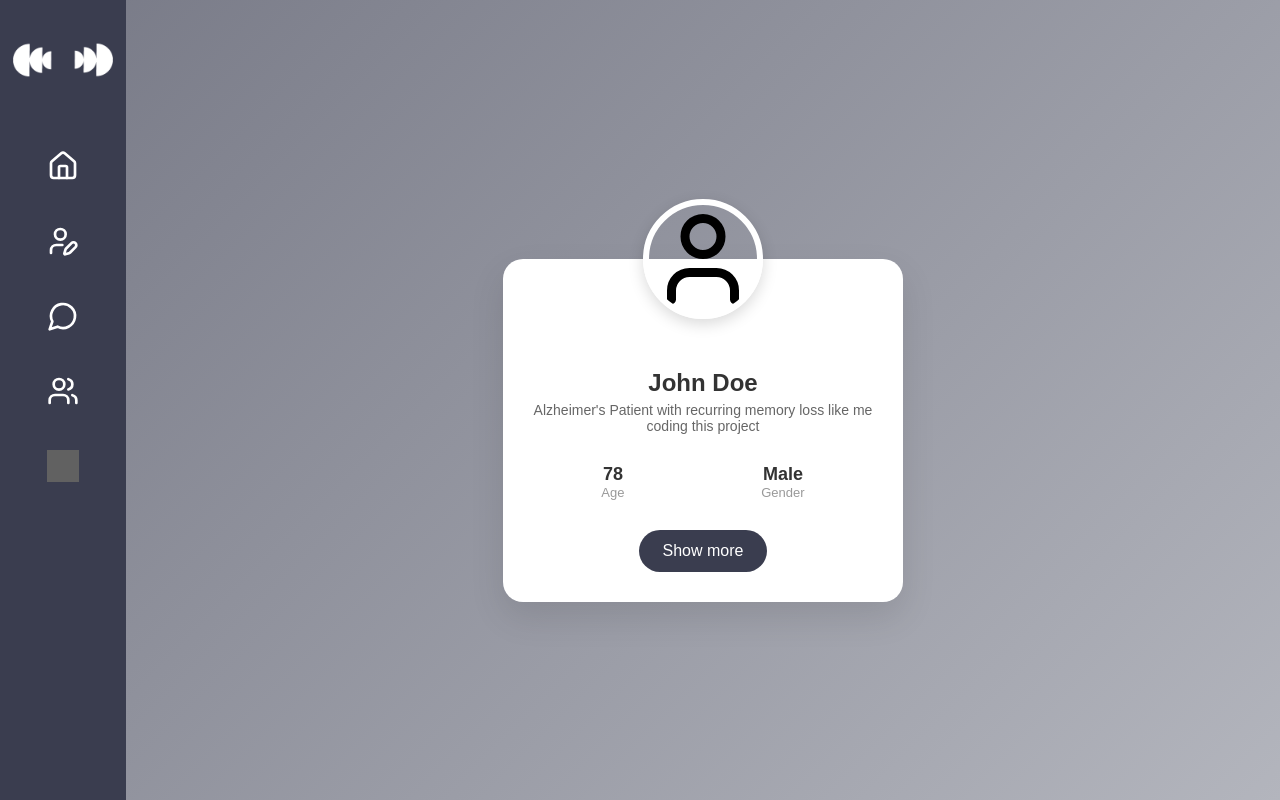
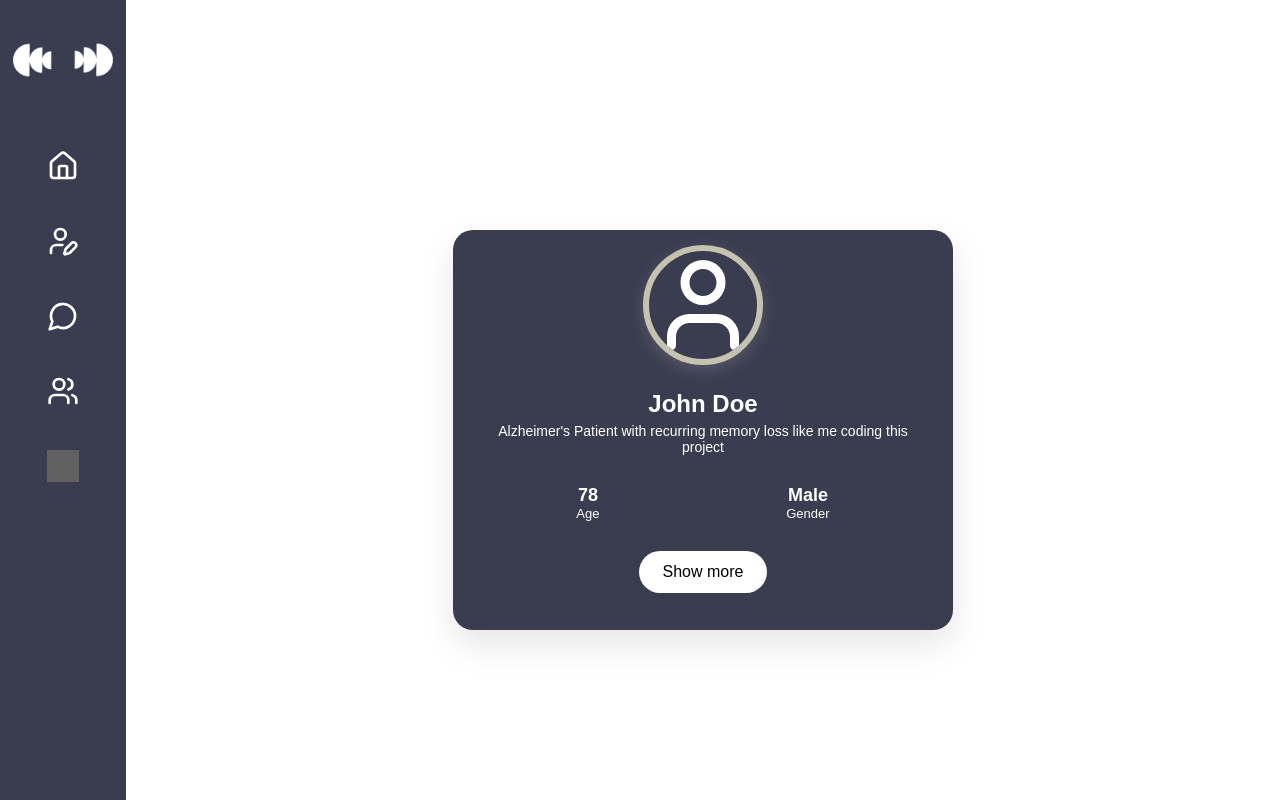
Before and after one commit to JoelSage90/StudentHack2025, a Flask app: page /profile_page in a window 1280 px wide. Run offline with Flask 3, Linux system fonts and the light colour scheme; grey boxes are pictures that could not be loaded.

Commit message:
i dont even know atp

```diff
--- a/static/styles/conversations.css
+++ b/static/styles/conversations.css
@@ -40,3 +40,7 @@ body {
   font-weight: 500;
   color: #444;
 }
+
+.voice-visualizer > * {
+  margin-bottom: 20px; /* or use 'gap' if it's a flex column */
+}
--- a/static/styles/profile_page.css
+++ b/static/styles/profile_page.css
@@ -6,16 +6,16 @@
 
 body {
   font-family: 'Arial', sans-serif;
-  background: linear-gradient(135deg, #777986, #B3B5BD);
-  min-height: 100vh;
+  background: #FFF
 }
 
 .profile-card {
-  background: white;
+  background: #3a3d4f;
   border-radius: 20px;
   padding: 40px 30px 30px;
-  width: 90%;
-  max-width: 400px;
+  width: 100%;
+  max-width: 500px;
+  height: 400px;
   box-shadow: 0 15px 35px rgba(0, 0, 0, 0.1);
   text-align: center;
   position: relative;
@@ -23,28 +23,29 @@ body {
 }
 
 .profile-image {
+  filter: invert(1);
   width: 120px;
   height: 120px;
   border-radius: 50%;
   object-fit: cover;
-  border: 6px solid white;
+  border: 6px solid #3a3d4f;
   position: absolute;
-  top: -60px;
+  top: 15px;
   left: 50%;
   transform: translateX(-50%);
   box-shadow: 0 5px 15px rgba(0, 0, 0, 0.15);
 }
 
 h1 {
-  margin-top: 70px;
+  margin-top: 120px;
   font-size: 24px;
-  color: #333;
+  color: #fff;
 }
 
 p {
   margin: 5px 0;
   font-size: 14px;
-  color: #666;
+  color: #fff;
 }
 
 .info-row {
@@ -54,24 +55,24 @@ p {
 }
 
 .info {
-  text-align: center;
+  text-align: bottom;
 }
 
 .info .label {
   font-size: 13px;
-  color: #999;
+  color: #fff;
 }
 
 .info .value {
   font-size: 18px;
   font-weight: bold;
-  color: #333;
+  color: #fff;
 }
 
 .button {
   margin-top: 30px;
-  background: #3a3d4f;
-  color: white;
+  background: #fff;
+  color: 3a;
   padding: 12px 24px;
   border: none;
   border-radius: 25px;
```
Also changed, not shown: static/js/conversations.js (+32 -5 lines), instance/project.db, 2 other files.
